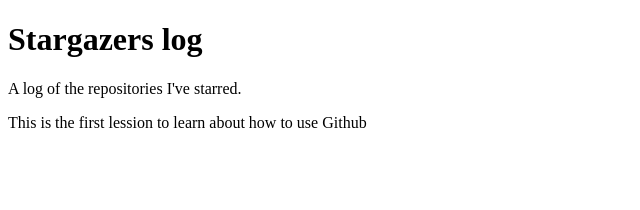
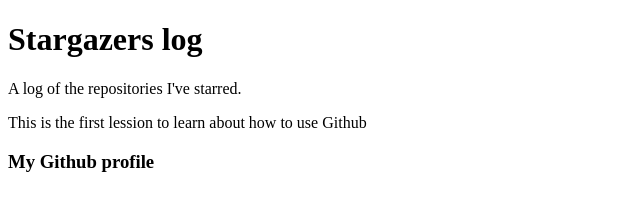
Before and after one commit to nguyenthienminhtri1989/stargazers-log, a plain HTML site: page index.html in a window 1280 px wide. Shown: the whole page, without its empty margins (0-640 px from the left). Drawn offline with Linux system fonts and the light colour scheme.

Commit message:
Bo sung them 1 dong code

```diff
--- a/index.html
+++ b/index.html
@@ -8,5 +8,6 @@
     <h1>Stargazers log</h1>
     <p>A log of the repositories I've starred.</p>
     <p>This is the first lession to learn about how to use Github</p>
+    <h3>My Github profile</h3>
   </body>
 </html>
```
